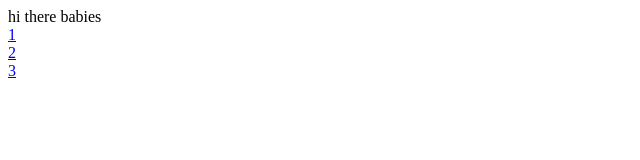
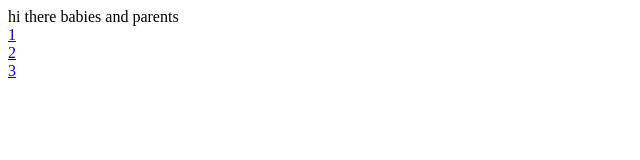
Before and after one commit to MarziehGharouni/new-, a plain HTML site: page index.html in a window 1280 px wide. Shown: the full height of the page, 0-640 px from the left. Drawn offline with Linux system fonts and the light colour scheme.

Commit message:
Update index.html
added parents

```diff
--- a/index.html
+++ b/index.html
@@ -1,6 +1,6 @@
 <html>
 <body>
-        hi there babies
+        hi there babies and parents
         <br  /><a href="page1.html">1</a>
         <br  /><a href="page2.html">2</a>
         <br  /><a href="page3.html">3</a>
```
